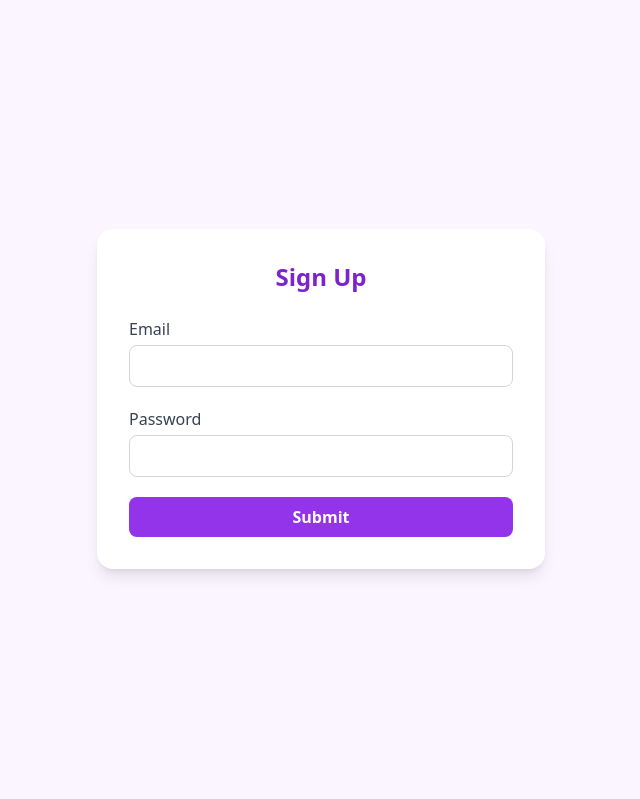
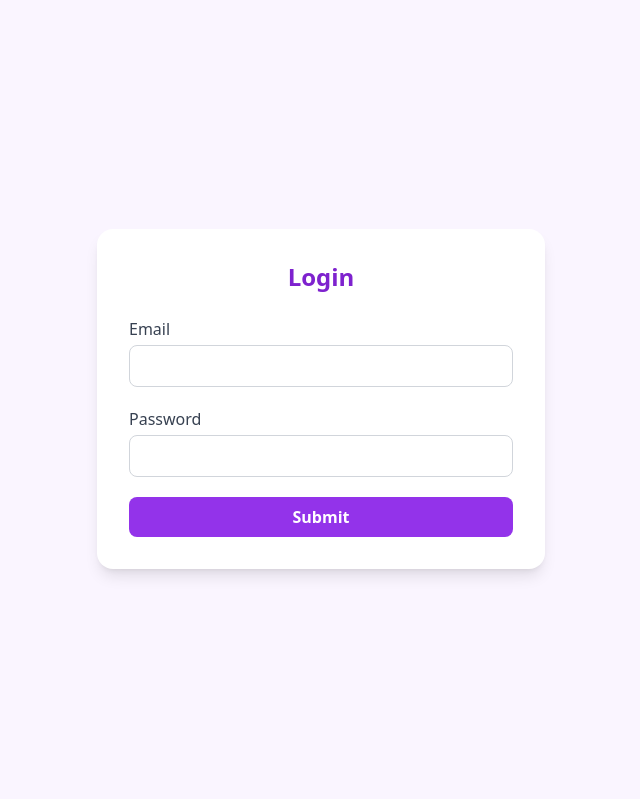
Before and after one commit to avinaykalyanreddy/whatsappclone, a Django app: page /login/ in a window 1280 px wide. Shown: the part 81-880 px from the top of the page, without its empty margins (319-959 px from the left). Run offline with Django 4.2, Linux system fonts and the light colour scheme; some libraries are stand-ins or nearby versions.

Commit message:
updated the login form

```diff
--- a/users/templates/users/login.html
+++ b/users/templates/users/login.html
@@ -6,7 +6,7 @@
 
     <!-- Title -->
     <h1 class="text-2xl font-bold text-purple-700 text-center mb-6">
-      Sign Up
+      Login
     </h1>
 
     <form action="" method="POST" class="space-y-5">
```
